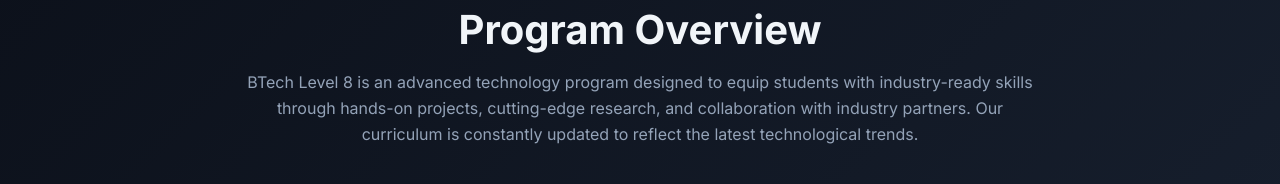
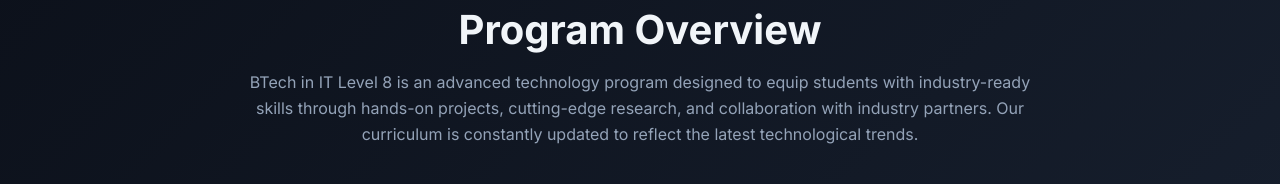
Before and after one commit to jojodevelop/btech-web, a website: page pages/about.html in a window 1280 px wide. Shown: the part 384-568 px from the top of the page. Drawn offline with Linux system fonts and the light colour scheme.

Commit message:
succesful

```diff
--- a/pages/about.html
+++ b/pages/about.html
@@ -198,7 +198,7 @@
             <div class="text-center mb-3">
                 <h2>Program Overview</h2>
                 <p style="max-width: 800px; margin: 0 auto;">
-                    BTech Level 8 is an advanced technology program designed to equip students with industry-ready skills through hands-on projects, cutting-edge research, and collaboration with industry partners. Our curriculum is constantly updated to reflect the latest technological trends.
+                    BTech  in IT Level 8 is an advanced technology program designed to equip students with industry-ready skills through hands-on projects, cutting-edge research, and collaboration with industry partners. Our curriculum is constantly updated to reflect the latest technological trends.
                 </p>
             </div>
 
```
